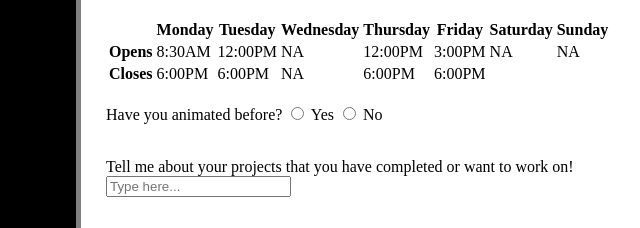
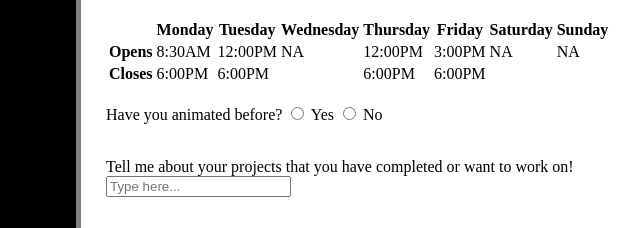
Before and after one commit to Koernera45/web-dev-hw, a plain HTML site: page assignment-08/contact.html in a window 1280 px wide. Shown: the part 235-463 px from the top of the page, 234-874 px from the left. Drawn offline with Linux system fonts and the light colour scheme.

Commit message:
Update contact.html

```diff
--- a/assignment-08/contact.html
+++ b/assignment-08/contact.html
@@ -68,7 +68,7 @@
           <th scope="row">Closes</th>
           <td>6:00PM</td>
           <td>6:00PM</td>
-          <td>NA</td>
+          <td></td>
           <td>6:00PM</td>
           <td>6:00PM</td>
           <td></td>
```
